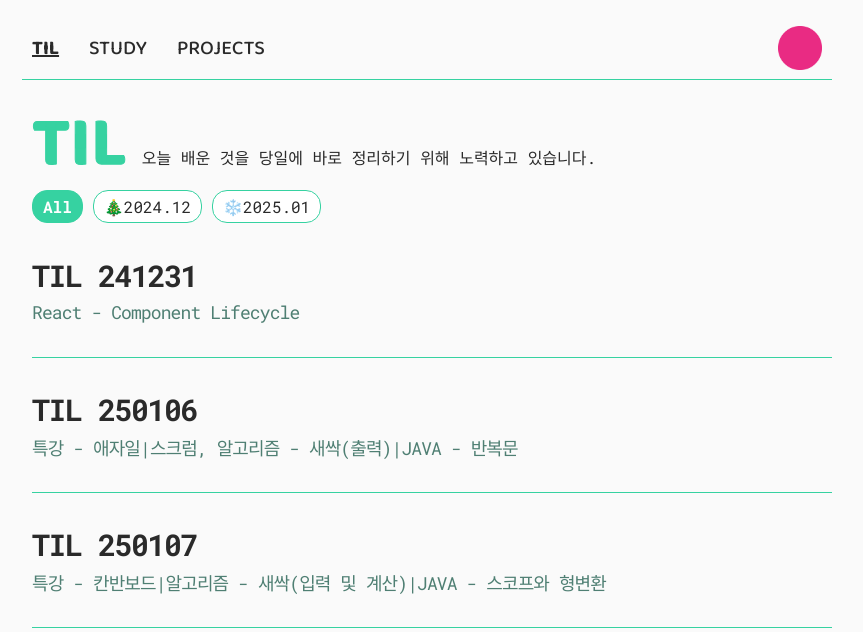
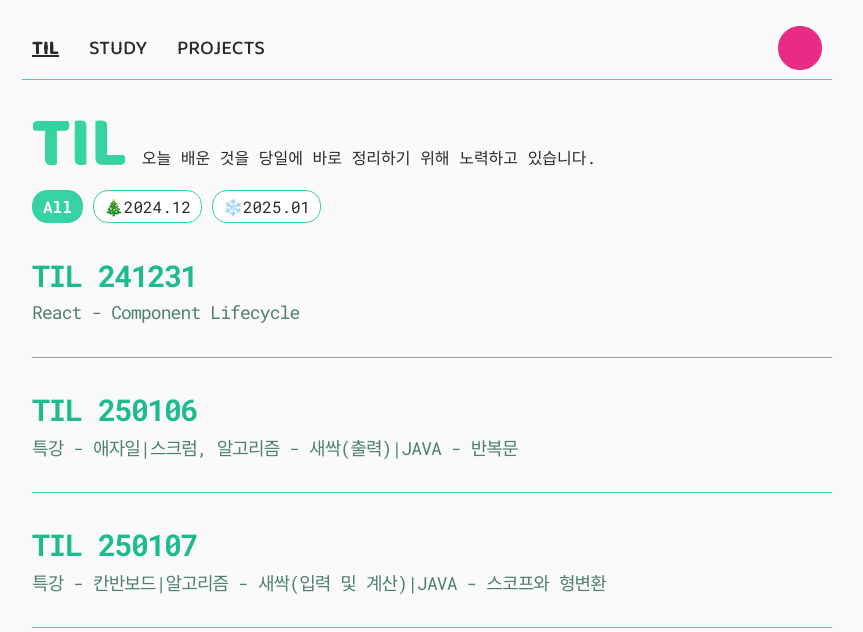
Before and after one commit to nahyukk/mag-devlog, a Next.js app: page /TIL in a window 1280 px wide. Shown: the top 632 px of the page, without its empty margins (213-1076 px from the left). Built offline with nearby package versions, Linux system fonts and the light colour scheme.

Commit message:
✨TIL - added link to TIL list components

```diff
--- a/app/components/TIL/TILList.jsx
+++ b/app/components/TIL/TILList.jsx
@@ -1,15 +1,18 @@
 import React from "react";
 import TILCard from "./TILCard";
+import Link from "next/link";
 
 const TILList = ({ posts }) => {
   return (
     <div>
       {posts.map((post) => (
-        <TILCard
-          key={post.id}
-          title={post.title}
-          description={post.description}
-        />
+        <Link key={post.slug} href={`/TIL/${post.slug}`} passHref>
+          <TILCard
+            key={post.id}
+            title={post.title}
+            description={post.description}
+          />
+        </Link>
       ))}
     </div>
   );
```
